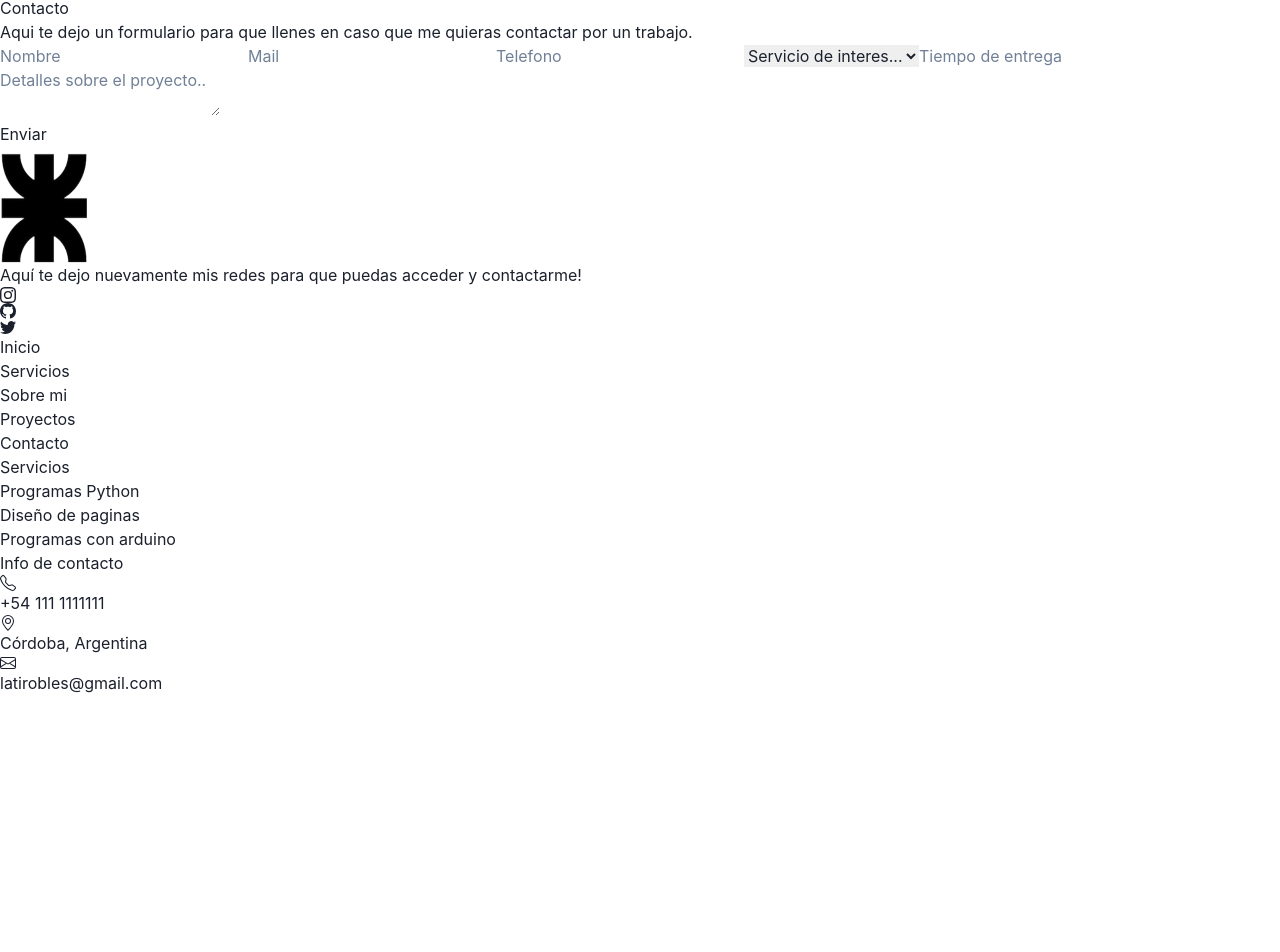
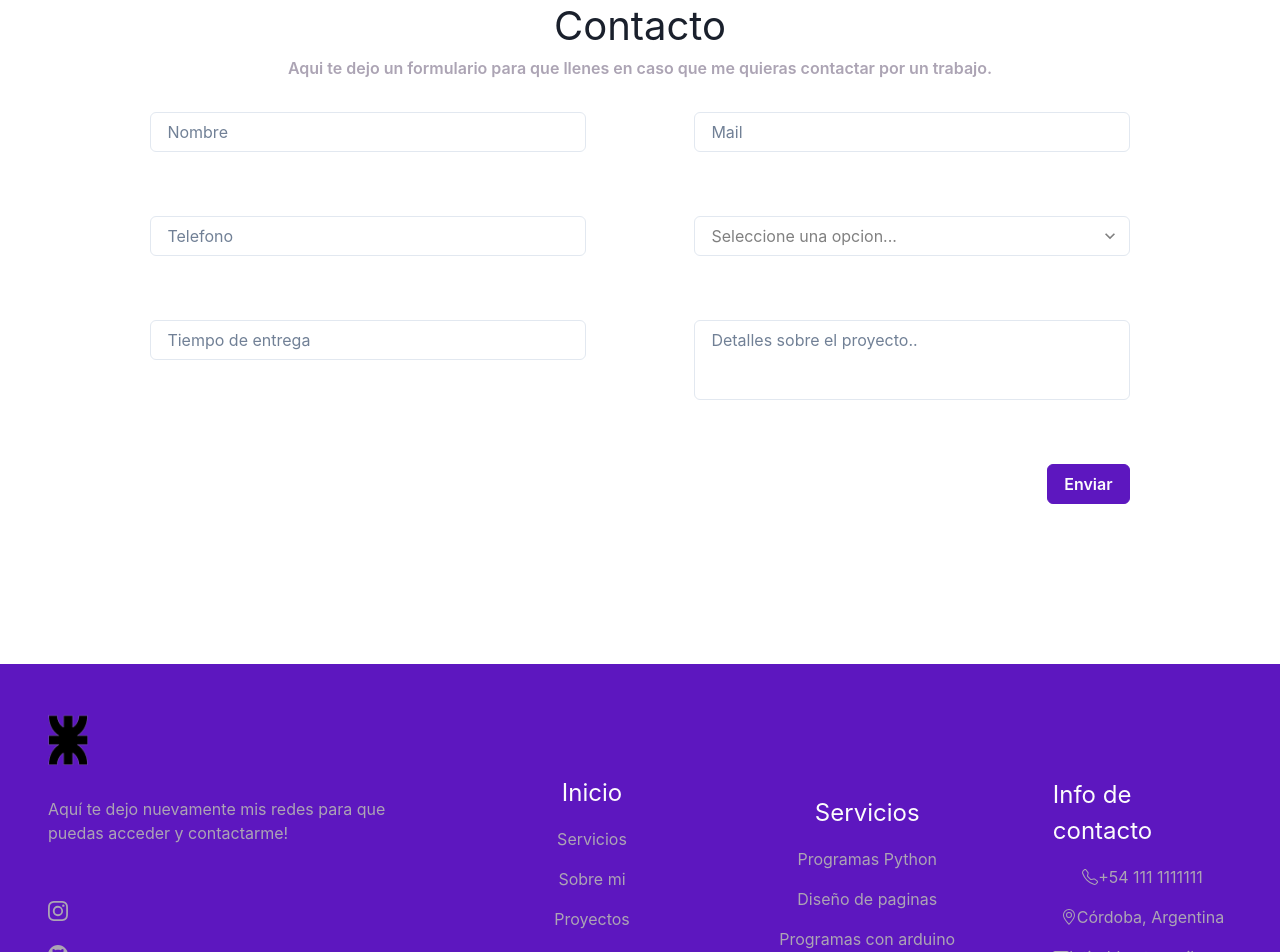
Before and after one commit to lautirobles/portfolioReact, a React (Vite) app: page / in a window 1280 px wide. Shown: the part 3611-4563 px from the top of the page. Before the commit the page ends 4306 px from the top, so only its background shows below. Built offline with nearby package versions, Linux system fonts and the light colour scheme.

Commit message:
Contacto y Footer terminados

```diff
--- a/package.json
+++ b/package.json
@@ -13,11 +13,13 @@
     "@chakra-ui/react": "^2.8.2",
     "@emotion/react": "^11.13.0",
     "@emotion/styled": "^11.13.0",
+    "formik": "^2.4.6",
     "framer-motion": "^11.3.19",
     "react": "^18.3.1",
     "react-bootstrap-icons": "^1.11.4",
     "react-copy-to-clipboard": "^5.1.0",
-    "react-dom": "^18.3.1"
+    "react-dom": "^18.3.1",
+    "yup": "^1.4.0"
   },
   "devDependencies": {
     "@types/react": "^18.3.3",
--- a/src/Components/Contacto/Contacto.jsx
+++ b/src/Components/Contacto/Contacto.jsx
@@ -1,29 +1,225 @@
-
+import { Formik } from 'formik'
+import * as Yup from 'yup'
+import { Flex, Input, Text, Select, Textarea, Button, Box, Alert, AlertIcon, AlertDescription, AlertTitle} from '@chakra-ui/react'
 
 
 const Contacto = ()=>{
 
 
     return(
-        <section id="contacto" className="contacto">
-            <h2>Contacto</h2>
-            <p>Aqui te dejo un formulario para que llenes en caso que me quieras contactar por un trabajo.</p>
-            <form>
-                <input type="text" placeholder="Nombre"/>
-                <input type="email" placeholder="Mail"/>
-                <input type="text" placeholder="Telefono"/>
-                {/* <input type="text" placeholder="Servicio de interes"/> */}
-                <select name="servicio" id="">
-                    <option value="">Servicio de interes...</option>
-                    <option value="PY">Programa Python</option>
-                    <option value="PW">Pagina Web</option>
-                    <option value="MC">Microcontroladores</option>
-                </select>
-                <input className="tiempo-entrega" type="text" placeholder="Tiempo de entrega"/>
-                <textarea className="detail-project" name="" id="" placeholder="Detalles sobre el proyecto.." ></textarea>
-            </form>
-            <a className="bot-enviar" href="" type="submit">Enviar</a>
-        </section>
+        <Formik
+        initialValues={{
+            nombre: '',
+            email: '',
+            telefono:'',
+            servicio:'',
+            tiempo:'',
+            detalles:''
+
+        }}
+
+        validationSchema={Yup.object({
+            nombre:Yup
+            .string()
+            .required('Este dato es requerido')
+            .max(16, 'Debe ingresar menos de 16 caracteres'),
+            email:Yup
+            .string()
+            .required('Este dato es requerido')
+            .email('Ingrese un email valido'),
+            telefono:Yup
+            .string()
+            .required('Este dato es requerido'),
+            servicio:Yup
+            .string()
+            .required('Este dato es requerido'),
+            tiempo:Yup
+            .string()
+            .required('Este dato es requerido'),
+            detalles:Yup
+            .string()
+            .required('Este dato es requerido')
+        })}
+
+        onSubmit ={()=>{
+            <Alert
+            status='success'
+            variant='subtle'
+            flexDirection='column'
+            alignItems='center'
+            justifyContent='center'
+            textAlign='center'
+            height='200px'
+            >
+            <AlertIcon boxSize='40px' mr={0} />
+            <AlertTitle mt={4} mb={1} fontSize='lg'>
+                Application submitted!
+            </AlertTitle>
+            <AlertDescription maxWidth='sm'>
+                Thanks for submitting your application. Our team will get back to you soon.
+            </AlertDescription>
+            </Alert>
+        }}
+        >
+
+        {({
+            values,
+            errors,
+            handleChange,
+            handleSubmit
+        })=>(
+            <Flex
+            as='section'
+            id="contacto"
+            flexWrap='wrap'
+            justifyContent='center'
+            alignItems='center'
+            ml='7.5vw'
+            mr='7.5vw'
+            mb='10em'
+            >
+                <Text
+                as='h2'
+                width='100%'
+                textAlign='center'
+                fontSize='2.5em'
+                >Contacto</Text>
+                <Text
+                as='p'
+                color='#ACA4B4'
+                fontWeight='semibold'
+                mb='2em'
+                >Aqui te dejo un formulario para que llenes en caso que me quieras contactar por un trabajo.</Text>
+                <Flex as='form'
+                justifyContent='space-around'
+                flexWrap='wrap'
+                width='100%'
+                onSubmit={handleSubmit}
+                >
+                    <Flex as='div'
+                    width='100%'
+                    justifyContent='space-around'>
+                        <Input
+                        type="text"
+                        placeholder="Nombre"
+                        width='40%'
+                        color='gray'
+                        id='nombre'
+                        name='nombre'
+                        value={values.nombre}
+                        onChange={handleChange}
+                        />
+                        <Input
+                        type="email"
+                        width='40%'
+                        placeholder="Mail"
+                        color='gray'
+                        id='email'
+                        name='email'
+                        value={values.email}
+                        onChange={handleChange}
+                        />
+                    </Flex>
+                    <Flex as='div'
+                    width='100%'
+                    height='4em'>
+                    <Box
+                    m='.5em 5% 1em'
+                    width='40%'
+                    >{errors.nombre? <Alert status='error' borderRadius='5px'><AlertIcon/>{errors.nombre}</Alert> : null}</Box>
+                    <Box
+                    m='.5em 5% 1em'
+                    width='40%'
+                    >{errors.email? <Alert status='error' borderRadius='5px'><AlertIcon/>{errors.email}</Alert> : null}</Box>
+                    </Flex>
+
+                    <Input
+                    type="text"
+                    width='40%'
+                    placeholder="Telefono"
+                    color='gray'
+                    id='telefono'
+                    name='telefono'
+                    value={values.telefono}
+                    onChange={handleChange}
+                    />
+                    <Select
+                    width='40%'
+                    name="servicio"
+                    id='servicio'
+                    placeholder='Seleccione una opcion...'
+                    color='gray'
+                    value={values.servicio}
+                    onChange={handleChange}
+                    >
+                        <option value="PY">Programa Python</option>
+                        <option value="PW">Pagina Web</option>
+                        <option value="MC">Microcontroladores</option>
+                    </Select>
+                    <Flex as='div'
+                    width='100%'
+                    height='4em'>
+                    <Box
+                    m='.5em 5% 1em'
+                    width='40%'
+                    >{errors.telefono? <Alert status='error' borderRadius='5px'><AlertIcon/>{errors.telefono}</Alert> : null}</Box>
+                    <Box
+                    m='.5em 5% 1em'
+                    width='40%'
+                    >{errors.servicio? <Alert status='error' borderRadius='5px'><AlertIcon/>{errors.servicio}</Alert> : null}</Box>
+                    </Flex>
+                    <Input
+                    type="text"
+                    id='tiempo'
+                    name='tiempo'
+                    placeholder="Tiempo de entrega"
+                    width='40%'
+                    color='gray'
+                    value={values.tiempo}
+                    onChange={handleChange}
+                    />
+                    <Textarea
+                    placeholder="Detalles sobre el proyecto.."
+                    width='40%'
+                    id='detalles'
+                    name='detalles'
+                    color='gray'
+                    resize='none'
+                    value={values.detalles}
+                    onChange={handleChange}
+                    ></Textarea>
+                    {/* ERRORES TIEMPO Y DETALLES */}
+                    <Flex as='div'
+                    width='100%'
+                    height='4em'>
+                    <Box
+                    m='.5em 5% 1em'
+                    width='40%'
+                    >{errors.tiempo? <Alert status='error' borderRadius='5px'><AlertIcon/>{errors.tiempo}</Alert> : null}</Box>
+                    <Box
+                    m='.5em 5% 1em'
+                    width='40%'
+                    >{errors.detalles? <Alert status='error' borderRadius='5px'><AlertIcon/>{errors.detalles}</Alert> : null}</Box>
+                    </Flex>
+                    {/* BOTON */}
+                    <Box
+                    width='90%'
+                    >
+                        <Button
+                        type="submit"
+                        float='right'
+                        color='#fcfcfc'
+                        bgColor='#5d17bf'
+                        border='1px solid #5d17bf'
+                        _hover={{
+                            border: '1px solid black'
+                        }}
+                        >Enviar</Button>
+                    </Box>
+                </Flex>
+            </Flex>
+            )}
+        </Formik>
     )
 }
 
--- a/src/Components/Footer/Footer.jsx
+++ b/src/Components/Footer/Footer.jsx
@@ -1,45 +1,77 @@
 import * as Icon from 'react-bootstrap-icons'
+import { Flex, Box, Image, Text, Link } from '@chakra-ui/react'
 
 const Footer = () =>{
 
     return(
-        <footer>
-            <div className="cont-logo">
-                <img className="logo" src="../../../public/logo2.png" alt="Logo"/>
-                <p>Aquí te dejo nuevamente mis redes para que puedas acceder y contactarme!</p>
-                <a href="https://www.instagram.com/laurobles03" target="_blank"><Icon.Instagram></Icon.Instagram></a>
-                <a href="https://www.github.com/lautirobles" target="_blank"><Icon.Github></Icon.Github></a>
-                <a href="https://www.x.com/lautarorobless" target="_blank"><Icon.Twitter></Icon.Twitter></a>
-            </div>
-            <div className="cont-enlaces">
-                <a href="#inicio"><h2>Inicio</h2></a>
-                <a href="#servicios"><p>Servicios</p></a>
-                <a href="#acerca"><p>Sobre mi</p></a>
-                <a href="#proyectos"><p>Proyectos</p></a>
-                <a href="#contacto"><p>Contacto</p></a>
-            </div>
-            <div className="cont-serv">
-                <h2>Servicios</h2>
-                <p>Programas Python</p>
-                <p>Diseño de paginas</p>
-                <p>Programas con arduino</p>
-            </div>
-            <div className="cont-contacto">
-                <h2>Info de contacto</h2>
-                <div className="numero">
+        <Flex as='footer' w='100%'
+        justifyContent='center'
+        alignItems='center'
+        bgColor={'#5d17bf'}
+        color='#ACA4B4'
+        >
+            <Box as='div' flex='2' m='3em'>
+                <Image src="../../../public/logo2.png" w='2.5em' />
+                <Text as='p' m='2em 0'>Aquí te dejo nuevamente mis redes para que puedas acceder y contactarme!</Text>
+                <Box as='a'
+                href="https://www.instagram.com/laurobles03"
+                target="_blank"
+                m='0 .5em ' p='7px'
+                borderRadius='50%'
+                color='#ACA4b4'
+                ><Icon.Instagram size={20}/></Box>
+                <Box as='a'
+                href="https://www.github.com/lautirobles"
+                target="_blank"
+                m='0 .5em ' p='7px'
+                borderRadius='50%'
+                color='#ACA4b4'
+                ><Icon.Github size={20}></Icon.Github></Box>
+                <Box as='a'
+                href="https://www.x.com/lautarorobless"
+                target="_blank"
+                m='0 .5em ' p='7px'
+                borderRadius='50%'
+                color='#ACA4b4'
+                ><Icon.Twitter size={20}></Icon.Twitter></Box>
+            </Box>
+            <Flex as='div' flex='1' m='3em'
+            flexDirection='column'
+            justifyContent='center'
+            alignItems='center'
+            >
+                <a href="#inicio"><Text as='h2' color='#fcfcfc' fontSize='1.5em'>Inicio</Text></a>
+                <a href="#servicios"><Text as='p' mt='1em'>Servicios</Text></a>
+                <a href="#acerca"><Text as='p' mt='1em'>Sobre mi</Text></a>
+                <a href="#proyectos"><Text as='p' mt='1em'>Proyectos</Text></a>
+                <a href="#contacto"><Text as='p' mt='1em'>Contacto</Text></a>
+            </Flex>
+            <Flex as='div' flex='1' m='3em'
+            flexDirection='column' justifyContent='center'
+            alignItems='center'>
+                <Text as='h2' color='#fcfcfc' fontSize='1.5em'>Servicios</Text>
+                <Text as='p' mt='1em'>Programas Python</Text>
+                <Text as='p' mt='1em'>Diseño de paginas</Text>
+                <Text as='p' mt='1em'>Programas con arduino</Text>
+            </Flex>
+            <Flex as='div' flex='1' m='3em'
+            flexWrap='wrap' justifyContent='center'
+            alignItems='center'>
+                <Text as='h2' width='100%' color='#fcfcfc' fontSize='1.5em'>Info de contacto</Text>
+                <Box display='flex' mt='1em' alignItems='center'>
                     <Icon.Telephone></Icon.Telephone>
                     <p>+54 111 1111111</p>
-                </div>
-                <div className="ubi">
+                </Box>
+                <Box display='flex' mt='1em' alignItems='center'>
                     <Icon.GeoAlt></Icon.GeoAlt>
                     <p>Córdoba, Argentina</p>
-                </div>
-                <div className="mail">
+                </Box>
+                <Box display='flex' mt='1em' alignItems='center'>
                     <Icon.Envelope></Icon.Envelope>
                     <p>latirobles@gmail.com</p>
-                </div>
-            </div>
-        </footer>
+                </Box>
+            </Flex>
+        </Flex>
     )
 }
 
--- a/src/Components/Header/Header.jsx
+++ b/src/Components/Header/Header.jsx
@@ -42,6 +42,7 @@ const Header = () =>{
                     pb='.5em'
                     transition='borderBottom .3s, color .3s'
                     borderBottom='2px solid #5d17bf'
+                    scrollBehavior='smooth'
                     _hover={{
                         borderBottom: '2px solid #fcfcfc',
                         color: '#fcfcfc'
--- a/src/main.jsx
+++ b/src/main.jsx
@@ -1,7 +1,7 @@
 import React from 'react'
 import ReactDOM from 'react-dom/client'
 import {ChakraProvider} from '@chakra-ui/react'
-// import './index.css'
+
 import Header from './Components/Header/Header'
 import Hero from './Components/Hero/Hero'
 import Servicios from './Components/Servicios/Servicios'
```
Also changed, not shown: 1 other file (tests, documents, lock files or other folders).
